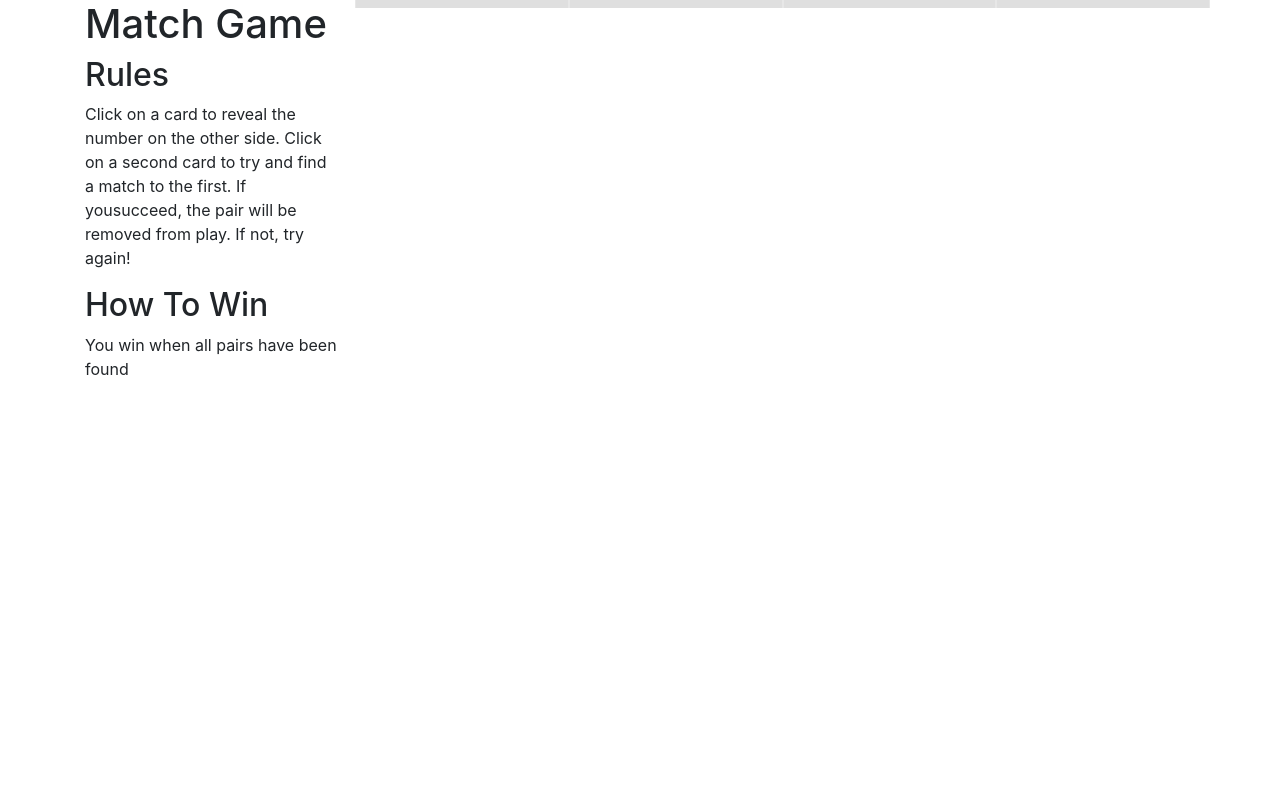
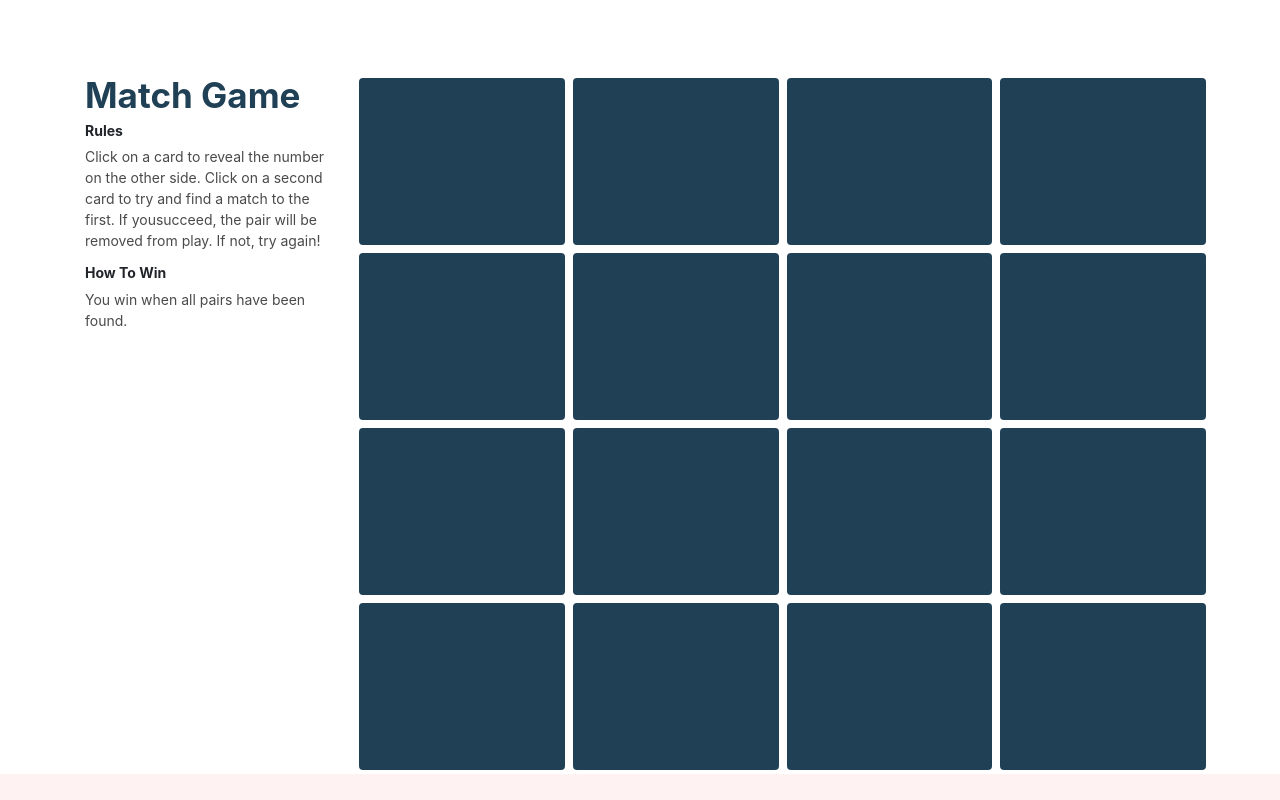
Before and after one commit to EizeHofstra/Matchgame, a plain HTML site: page index.html in a window 1280 px wide. Drawn offline with nearby package versions, Linux system fonts and the light colour scheme.

Commit message:
Finish css styling the page

```diff
--- a/index.html
+++ b/index.html
@@ -2,8 +2,11 @@
 <html>
 <head>
   <title>Match Game</title>
+  <link rel="stylesheet" href="resources/css/reset.css" type="text/css">
   <link rel="stylesheet" href="https://maxcdn.bootstrapcdn.com/bootstrap/4.0.0-beta.2/css/bootstrap.min.css" integrity="sha384-PsH8R72JQ3SOdhVi3uxftmaW6Vc51MKb0q5P2rRUpPvrszuE4W1povHYgTpBfshb" crossorigin="anonymous">
   <link rel="icon" href="favicon.png" type="image/x-icon">
+  <link href="https://fonts.googleapis.com/css?family=Work+Sans:400,700,900" rel="stylesheet">
+  <link rel="stylesheet" href="resources/css/style.css" type="text/css">
 </head>
 <body>
   <div class="container">
@@ -13,7 +16,7 @@
         <h2>Rules</h2>
         <p>Click on a card to reveal the number on the other side. Click on a second card to try and find a match to the first. If yousucceed, the pair will be removed from play. If not, try again!</p>
         <h2>How To Win</h2>
-        <p>You win when all pairs have been found</p>
+        <p>You win when all pairs have been found.</p>
       </div>
       <div class="col-md-9 col-sm-12" id="game">
         <div class="row">
--- /dev/null
+++ b/resources/css/reset.css
@@ -0,0 +1,53 @@
+/* http://meyerweb.com/eric/tools/css/reset/
+   v2.0 | 20110126
+   License: none (public domain)
+*/
+
+html, body, div, span, applet, object, iframe,
+h1, h2, h3, h4, h5, h6, p, blockquote, pre,
+a, abbr, acronym, address, big, cite, code,
+del, dfn, em, img, ins, kbd, q, s, samp,
+small, strike, strong, sub, sup, tt, var,
+b, u, i, center,
+dl, dt, dd, ol, ul, li,
+fieldset, form, label, legend,
+table, caption, tbody, tfoot, thead, tr, th, td,
+article, aside, canvas, details, embed,
+figure, figcaption, footer, header, hgroup,
+menu, nav, output, ruby, section, summary,
+time, mark, audio, video {
+  margin: 0;
+  padding: 0;
+  border: 0;
+  font-size: 100%;
+  font: inherit;
+  vertical-align: baseline;
+}
+/* HTML5 display-role reset for older browsers */
+article, aside, details, figcaption, figure,
+footer, header, hgroup, menu, nav, section {
+  display: block;
+}
+body {
+  line-height: 1;
+}
+ol, ul {
+  list-style: none;
+}
+blockquote, q {
+  quotes: none;
+}
+blockquote:before, blockquote:after,
+q:before, q:after {
+  content: '';
+  content: none;
+}
+table {
+  border-collapse: collapse;
+  border-spacing: 0;
+}
+
+a {
+  color: black;
+  text-decoration: none;
+}
--- /dev/null
+++ b/resources/css/style.css
@@ -0,0 +1,43 @@
+html {
+  font-size: 14px;
+  font-family: "Work Sans", sans-serif;
+  background-color: rgb(255, 242, 242);
+}
+
+h1 {
+  font-weight: bold;
+  font-size: 2.5rem;
+  color: rgb(32, 64, 86);
+}
+
+h2 {
+  font-size: 1rem;
+  font-weight: bold;
+}
+
+p {
+  color: rgb(74, 74, 74);
+}
+
+.container {
+  padding-top: 5.25rem;
+}
+
+.card {
+  height: 12.5rem;
+  border-radius: 8px;
+  background-color: rgb(32, 64, 86);
+  padding: 1rem;
+  cursor: pointer;
+  border: 4px solid white;
+}
+
+.number {
+  display: flex;
+  font-weight: 900;
+  font-size: 7rem;
+  color: rgb(255, 255, 255);
+  justify-content: center;
+  align-items: center;
+  width: inherit;
+}
```
